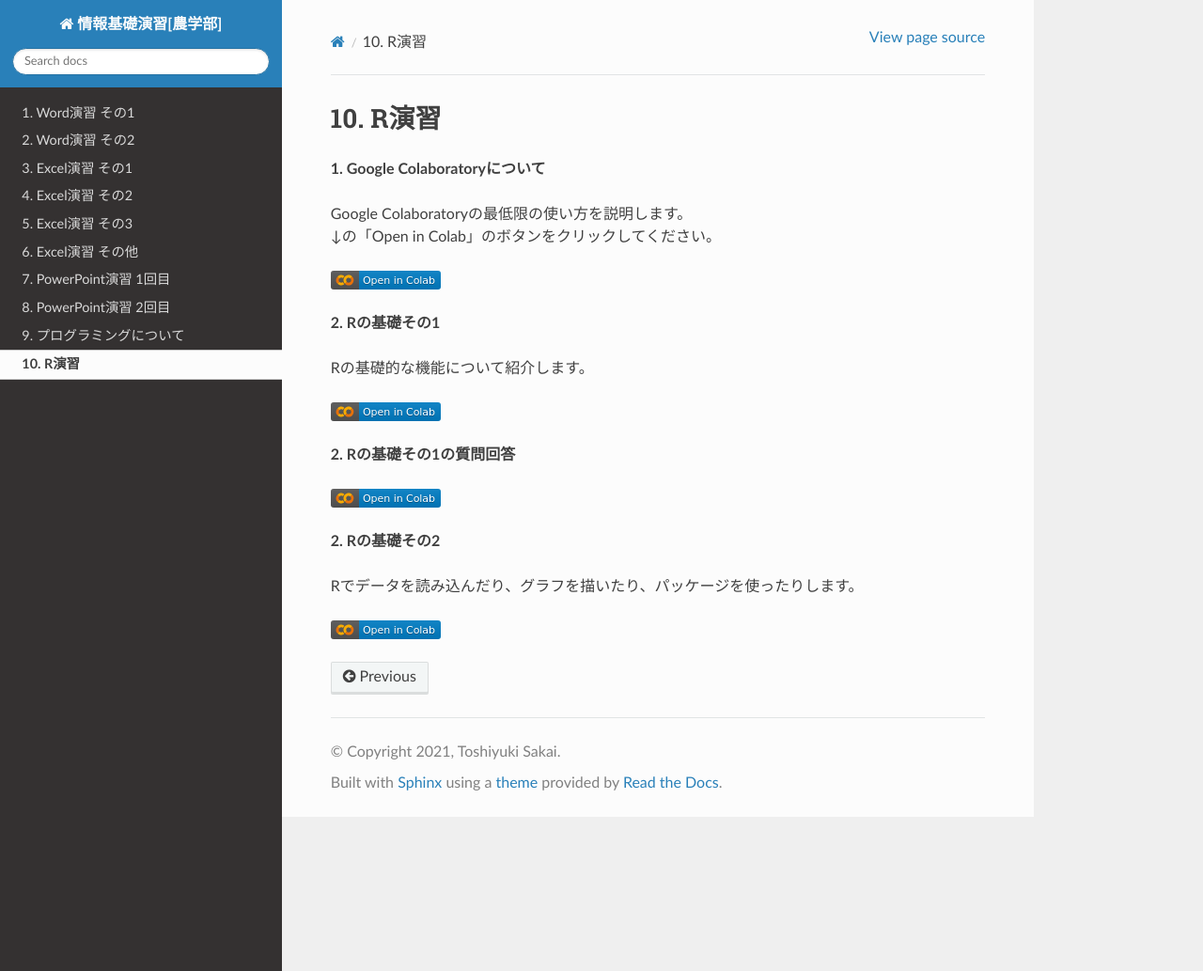
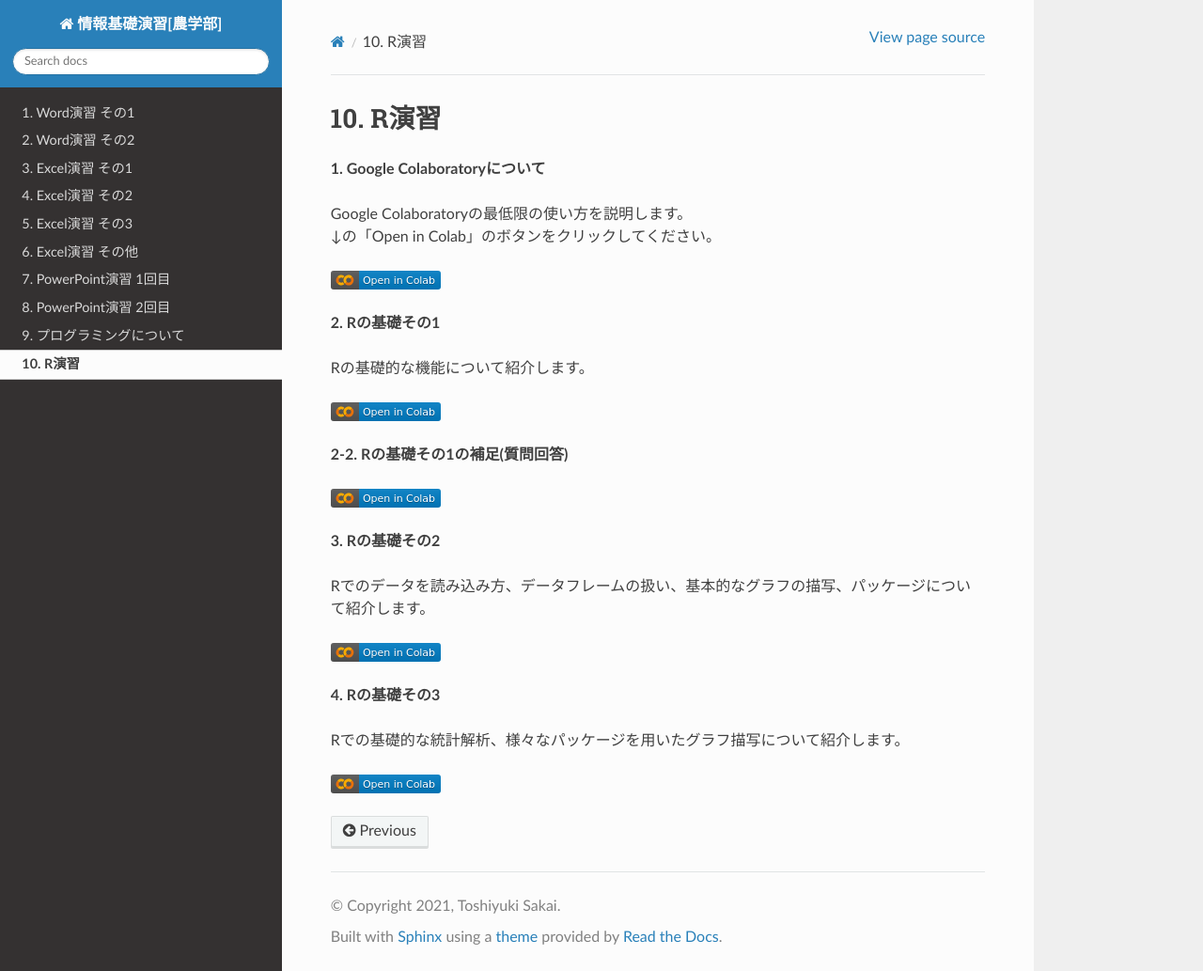
Before and after one commit to slt666666/informatics_agri_1st, a Sphinx documentation site: the page built from source/R_1.rst, in a window 1280 px wide and 1033 px high. Shown: the whole window at 94% size. Built offline with Sphinx 7.4.7 and the Read the Docs theme 2.0.0, drawn with Linux system fonts in a browser that asks for light colours.

Commit message:
Update R_1.rst

```diff
--- a/source/R_1.rst
+++ b/source/R_1.rst
@@ -17,15 +17,23 @@ Rの基礎的な機能について紹介します。
 .. image:: _static/images/programming/colab-badge.svg
    :target: https://colab.research.google.com/github/slt666666/informatics_agri_1st/blob/main/source/_static/colab_notebook/RL02.ipynb
 
-**2. Rの基礎その1の質問回答**
+**2-2. Rの基礎その1の補足(質問回答)**
 
 .. image:: _static/images/programming/colab-badge.svg
    :target: https://colab.research.google.com/github/slt666666/informatics_agri_1st/blob/main/source/_static/colab_notebook/RL02_QA.ipynb
 
 
-**2. Rの基礎その2**
+**3. Rの基礎その2**
 
-Rでデータを読み込んだり、グラフを描いたり、パッケージを使ったりします。
+Rでのデータを読み込み方、データフレームの扱い、基本的なグラフの描写、パッケージについて紹介します。
 
 .. image:: _static/images/programming/colab-badge.svg
    :target: https://colab.research.google.com/github/slt666666/informatics_agri_1st/blob/main/source/_static/colab_notebook/RL03.ipynb
+
+
+**4. Rの基礎その3**
+
+Rでの基礎的な統計解析、様々なパッケージを用いたグラフ描写について紹介します。
+
+.. image:: _static/images/programming/colab-badge.svg
+   :target: https://colab.research.google.com/github/slt666666/informatics_agri_1st/blob/main/source/_static/colab_notebook/RL04.ipynb
```
